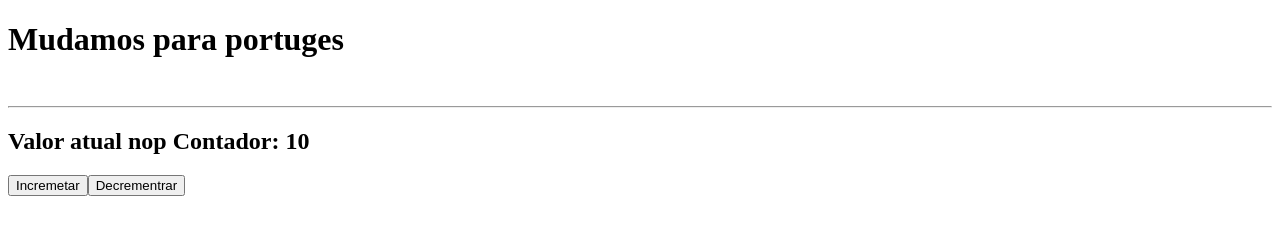
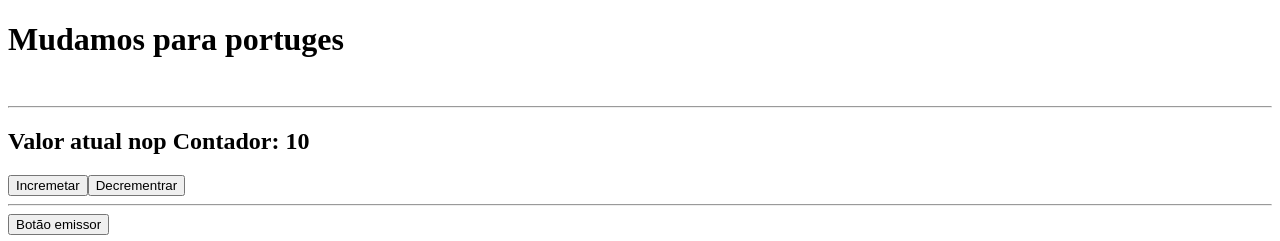
Before and after one commit to Sergio81alves/binding, an Angular app: page / in a window 1280 px wide. Shown: the top 241 px of the page. Built offline with nearby package versions, Linux system fonts and the light colour scheme.

Commit message:
component dentro de component

```diff
--- a/src/app/app.component.html
+++ b/src/app/app.component.html
@@ -2,14 +2,10 @@
 <router-outlet></router-outlet>
 
   <br> <hr>
-<app-exercicio-contador
-[valor]="10"
-(valorMudou)="valorAtualizadoNoContador($event)"
-></app-exercicio-contador>
-<!--<app-component-exercicio
+
+<app-component-exercicio
  [palavra]="pudim"
  [color]="favoriteColor"
 
  (clicad)="eventoRecebido($event)"
  ></app-component-exercicio>
--->
--- a/src/app/component-exercicio/component-exercicio.component.html
+++ b/src/app/component-exercicio/component-exercicio.component.html
@@ -1,3 +1,10 @@
+<!--Exemplo de both-->
+<app-exercicio-contador
+[valor]="10"
+(valorMudou)="valorAtualizadoNoContador($event)"
+></app-exercicio-contador>
+<br> <hr>
+
 <!--Exemplo de Event Bilding-->
 <button (click)="onClickBotaoEmissor($event)">
         Botão emissor
--- a/src/app/component-exercicio/component-exercicio.component.ts
+++ b/src/app/component-exercicio/component-exercicio.component.ts
@@ -28,6 +28,11 @@ export class ComponentExercicioComponent implements OnInit {
 
   ngOnInit(): void {
   }
+
+  valorAtualizadoNoContador(novoValor:any){
+    console.log('o novo valor é ', novoValor)
+  }
+
   clicou($event: any){
     console.log('Clicou!', $event);
   }
```
